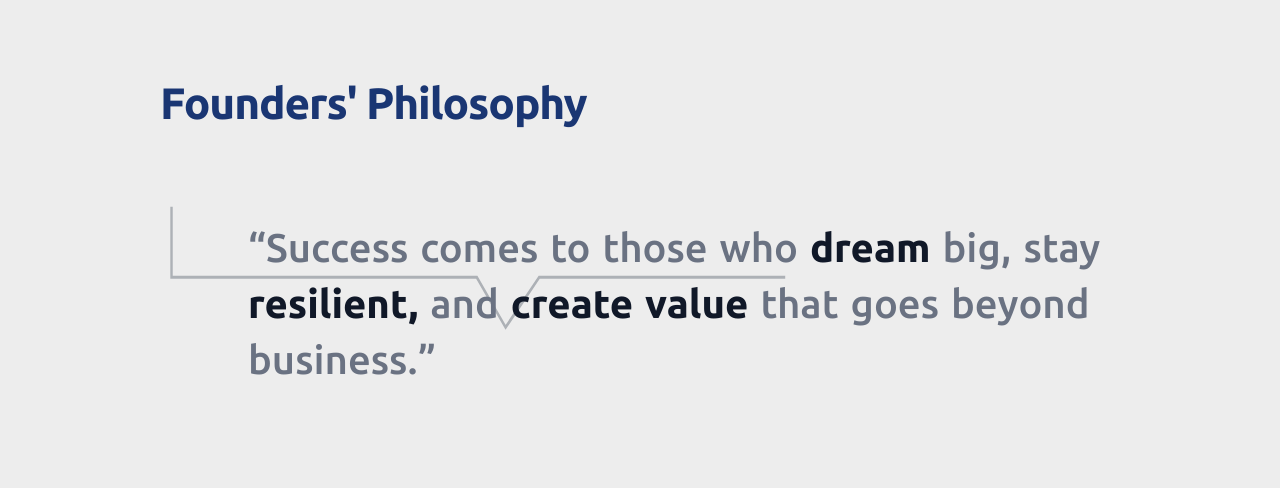
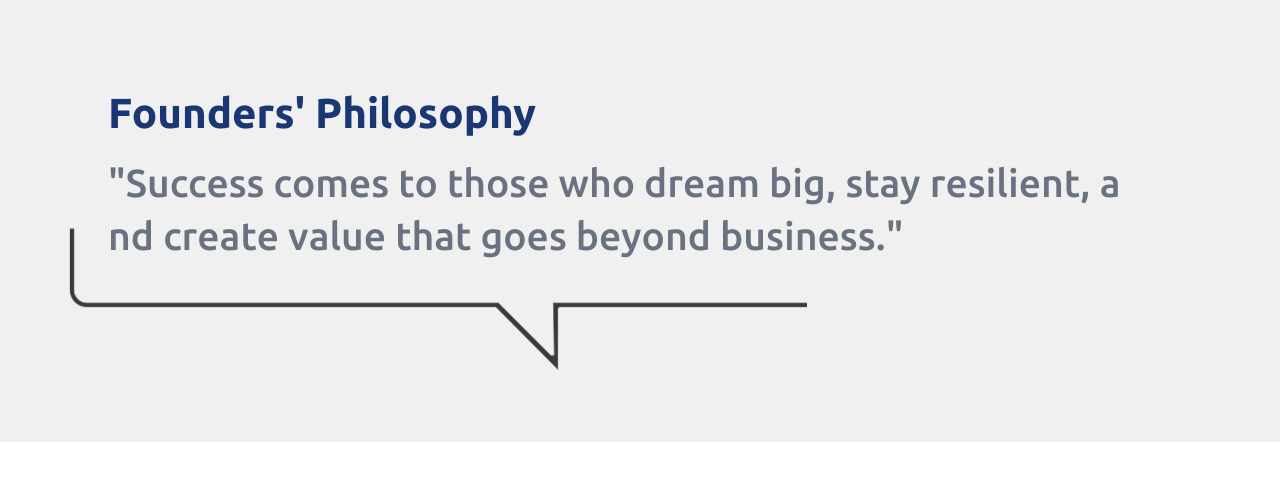
Before and after one commit to netcreek143/virekagroup, a React (Vite) app: page / in a window 1280 px wide. Shown: the part 1892-2380 px from the top of the page. Built offline with nearby package versions, Linux system fonts and the light colour scheme.

Commit message:
Reverted Philosophy to git version, reduced title-to-quote gap, and fixed JSX structure

```diff
--- a/src/App.tsx
+++ b/src/App.tsx
@@ -33,28 +33,27 @@ function FadeUp({
   );
 }
 
-// ─── Scroll-driven Word-based Typing text component ──────────────────────────
+// ─── Scroll-driven Typing text component ─────────────────────────────────────
 function TypingText({ text, className = "" }: { text: string; className?: string }) {
   const containerRef = useRef<HTMLParagraphElement>(null);
   const { scrollYProgress } = useScroll({
     target: containerRef,
+    // Start appearing when the container starts entering from the bottom
+    // Finish appearing when the container is fully visible
     offset: ["start 0.95", "end 0.8"]
   });
 
-  // Split text into words while preserving bold markers for extraction
-  const words = text.split(" ");
-  const totalWords = words.length;
+  const characters = text.split("");
+  const totalChars = characters.length;
 
   return (
-    <p ref={containerRef} className={`${className} flex flex-wrap justify-start items-start relative`}>
-      {words.map((word, i) => {
-        const start = i / totalWords;
-        const end = (i + 1) / totalWords;
+    <p ref={containerRef} className={`${className} flex flex-wrap`}>
+      {characters.map((char, i) => {
+        // Calculate the range for this specific character
+        const start = i / totalChars;
+        const end = (i + 1) / totalChars;
 
-        // Extract bold content if word starts/ends with **
-        const isBold = word.startsWith("**") || word.endsWith("**") || word.includes("**");
-        const cleanWord = word.replace(/\*\*/g, "");
-
+        // Map the container's scroll progress to this character's opacity and position
         // eslint-disable-next-line react-hooks/rules-of-hooks
         const opacity = useTransform(scrollYProgress, [start, end], [0, 1]);
         // eslint-disable-next-line react-hooks/rules-of-hooks
@@ -64,9 +63,9 @@ function TypingText({ text, className = "" }: { text: string; className?: string
           <motion.span
             key={i}
             style={{ opacity, y }}
-            className={`inline-block mr-[0.3em] mb-1 ${isBold ? "font-bold text-gray-900" : ""}`}
+            className="inline-block"
           >
-            {cleanWord}
+            {char === " " ? "\u00A0" : char}
           </motion.span>
         );
       })}
@@ -154,7 +153,6 @@ export default function App() {
       </section>
 
       {/* ── About Us ────────────────────────────────────────────────────────── */}
-      <div className="max-w-[1920px] mx-auto">
       <section className="flex flex-col md:flex-row items-stretch overflow-hidden">
         {/* Left – image */}
         <FadeUp className="w-full md:w-1/2 flex relative" y={60}>
@@ -204,53 +202,37 @@ export default function App() {
           </div>
         </FadeUp>
       </section>
-      </div>
 
       {/* ── Founders' Philosophy ─────────────────────────────────────────────── */}
       <section
-        className="w-full overflow-hidden flex items-center justify-center py-16 px-6 md:py-24 md:px-12 lg:py-32 bg-[#EDEDED]"
+        className="w-full overflow-hidden flex items-center justify-center p-6 md:p-20"
+        style={{
+          minHeight: '500px',
+          backgroundImage: "url('/images/fouphilsecbg.png')",
+          backgroundSize: 'cover',
+          backgroundPosition: 'center',
+          backgroundColor: '#f2f2f2',
+        }}
       >
-        <div className="max-w-6xl mx-auto w-full relative z-10 px-6 md:px-12 lg:px-24">
-          {/* Scaling container: Using vw for font sizes and SVG dimensions ensures proportional scaling */}
-          <div className="flex flex-col items-start relative pb-12 [font-size:clamp(1rem,4vw,2.5rem)]">
+        <div className="max-w-[1100px] mx-auto w-full relative z-10">
+          <div className="flex flex-col items-center justify-center -translate-x-[20px] -translate-y-[20px]">
+            <div className="w-full text-left max-w-5xl">
               <FadeUp>
-              <h2 className="text-[#1A3673] font-bold mb-[1.5em] text-left tracking-tight text-[1.1em]">
+                <h2 className="text-[#1A3673] text-[34px] md:text-[42px] font-bold mb-3">
                   Founders' Philosophy
                 </h2>
               </FadeUp>
-
-            <div className="relative w-full">
-              <div className="relative pt-[0.5em] pl-[1.5em] md:pl-[2.2em]">
-                {/* Text with specific bolding and smart quotes as per Step 268 screenshot */}
               <TypingText
-                  className="text-gray-500 leading-[1.3] font-medium relative z-10 text-[1em]"
-                  text="“Success comes to those who **dream big, stay resilient**, and **create value** that goes beyond business.”"
+                className="text-[28px] md:text-[39px] text-gray-500 leading-snug font-medium"
+                text='"Success comes to those who dream big, stay resilient, and create value that goes beyond business."'
               />
-
-                {/* Refined SVG hook from Step 268 with sharper angles and adjusted peak */}
-                <svg
-                  className="absolute top-0 left-0 w-full h-full pointer-events-none z-0 overflow-visible"
-                  viewBox="0 0 1000 150"
-                  preserveAspectRatio="none"
-                >
-                  <path
-                    d="M 12 5 L 12 60 L 330 60 L 360 100 L 395 60 L 650 60"
-                    stroke="#4B5563"
-                    strokeWidth="2.5"
-                    fill="none"
-                    strokeLinecap="square"
-                    strokeLinejoin="miter"
-                    className="opacity-40"
-                  />
-                </svg>
-              </div>
             </div>
           </div>
         </div>
       </section>
 
       {/* ── Our Ecosystem ───────────────────────────────────────────────────── */}
-      <section className="py-16 md:py-24 px-6 md:px-12 lg:px-24 xl:px-32 max-w-[1920px] mx-auto overflow-hidden" >
+      <section className="py-16 md:py-24 px-6 md:px-12 lg:px-24 xl:px-32 max-w-[1920px] mx-auto overflow-hidden">
         <FadeUp className="mb-12 md:mb-16">
           <h2 className="text-3xl md:text-[42px] lg:text-[50px] font-semibold text-black">Our Ecosystem of Businesses</h2>
           <p className="max-w-[750px] font-light text-black mt-4 text-base md:text-lg lg:text-[18.6px]">
@@ -266,7 +248,7 @@ export default function App() {
             className="w-full h-auto object-contain max-w-6xl lg:-mb-12 relative z-10"
           />
         </FadeUp>
-      </section >
+      </section>
 
       {/* ── Milestones & Memories ───────────────────────────────────────────── */}
       < section className="py-16 md:py-24 px-6 md:px-12 lg:px-24 xl:px-32 bg-white max-w-[1920px] mx-auto" >
```
Lines whose indentation alone changed are shown as unchanged.
